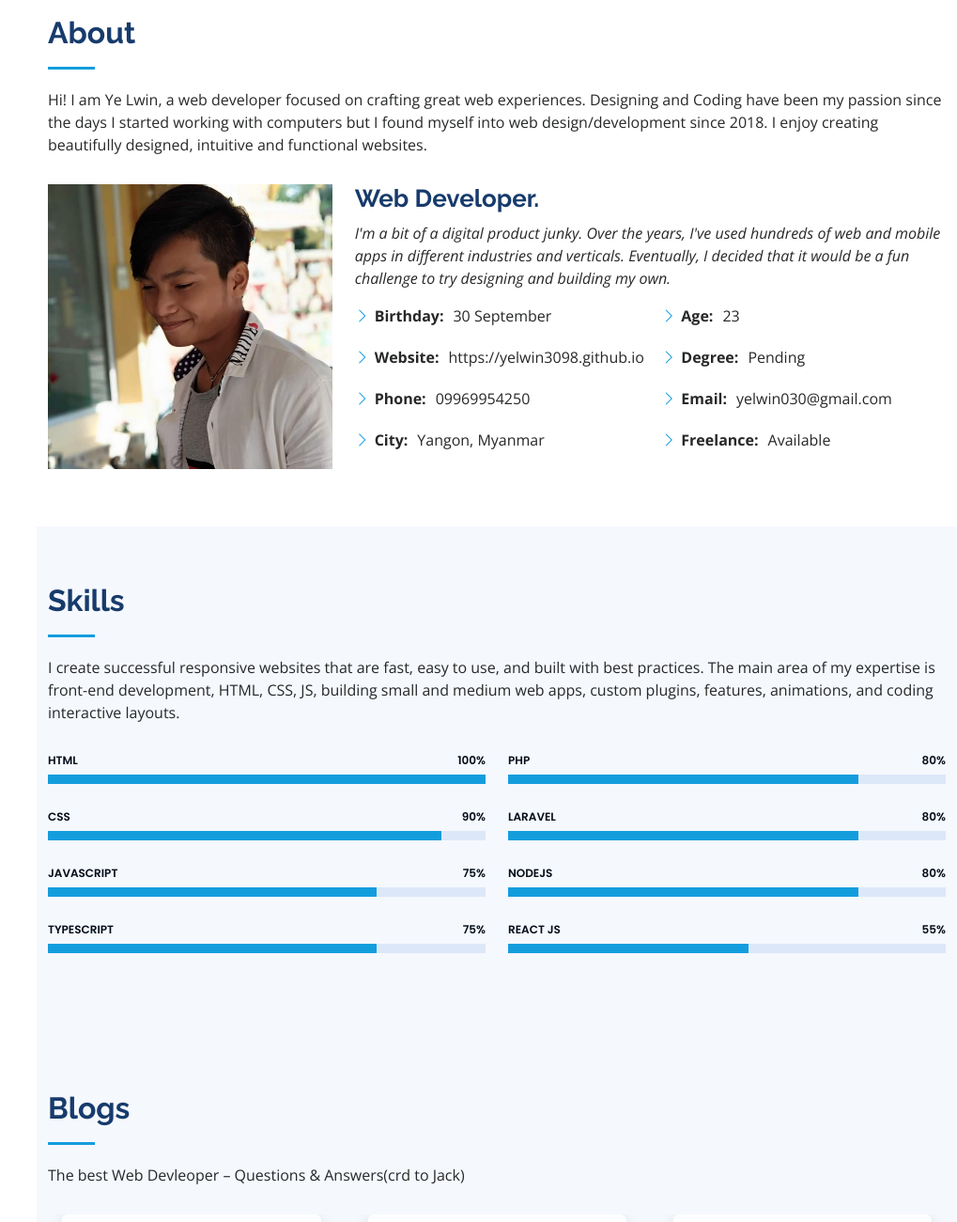
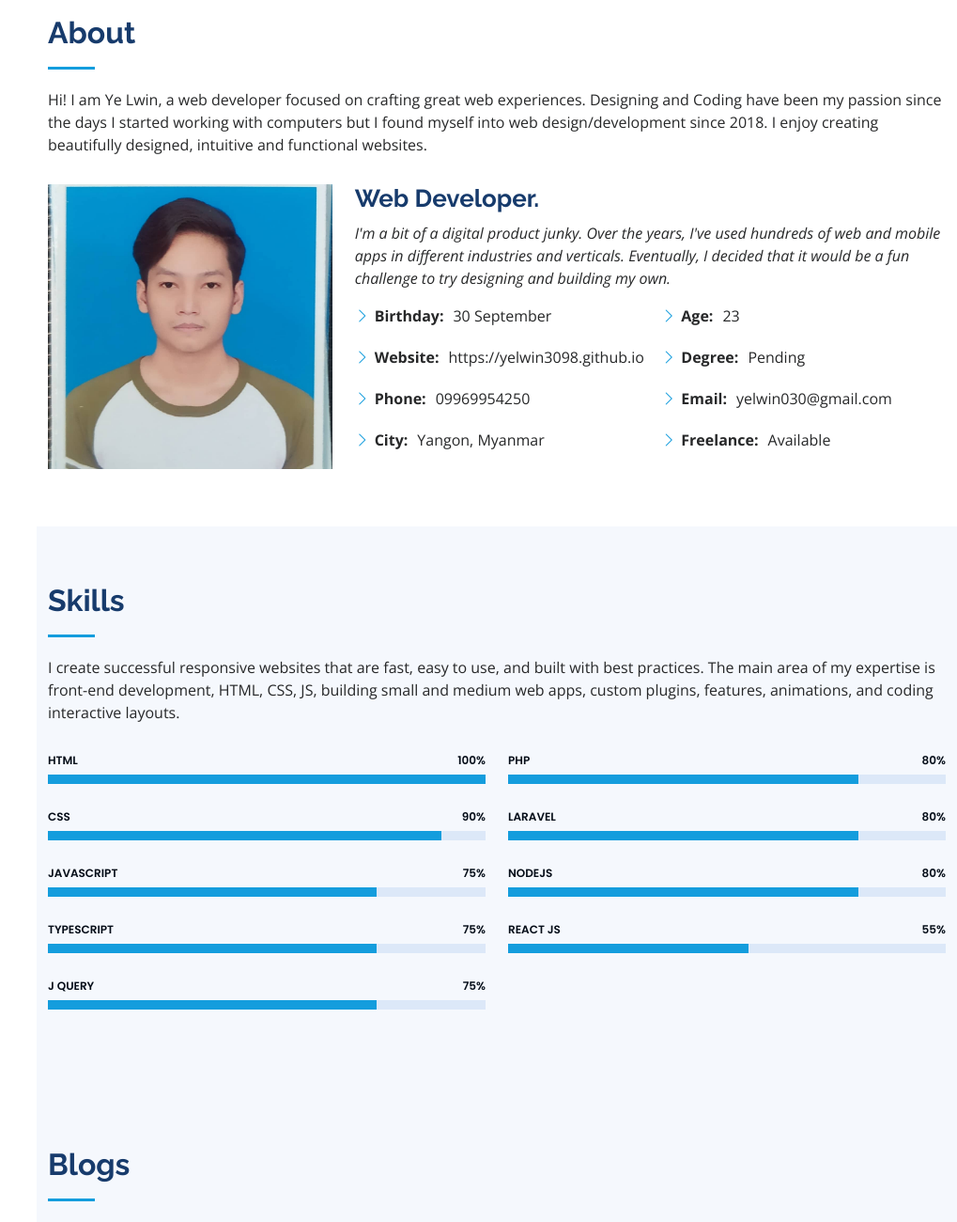
Before and after one commit to yelwin3098/yelwin3098.github.io, a plain HTML site: page index.html in a window 1280 px wide. Shown: the part 844-2144 px from the top of the page at 94% size, without its empty margins (261-1280 px from the left). Drawn offline with nearby package versions, Linux system fonts and the light colour scheme.

Commit message:
latest change

```diff
--- a/index.html
+++ b/index.html
@@ -92,7 +92,7 @@
 
         <div class="row">
           <div class="col-lg-4" data-aos="fade-right">
-            <img src="assets/img/profile-img.jpg" class="img-fluid" alt="">
+            <img src="assets/img/main.jpg" class="img-fluid" alt="">
           </div>
           <div class="col-lg-8 pt-4 pt-lg-0 content" data-aos="fade-left">
             <h3>Web Developer.</h3>
@@ -215,7 +215,12 @@
                 <div class="progress-bar" role="progressbar" aria-valuenow="75" aria-valuemin="0" aria-valuemax="100"></div>
               </div>
             </div>
-
+            <div class="progress">
+              <span class="skill">J Query <i class="val">75%</i></span>
+              <div class="progress-bar-wrap">
+                <div class="progress-bar" role="progressbar" aria-valuenow="75" aria-valuemin="0" aria-valuemax="100"></div>
+              </div>
+            </div>
           </div>
 
           <div class="col-lg-6" data-aos="fade-up" data-aos-delay="100">
```
